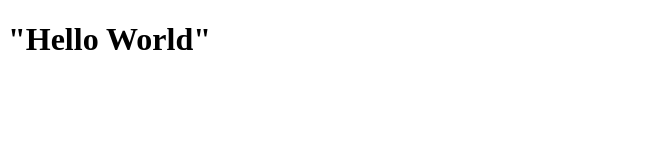
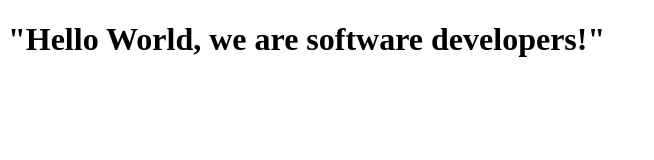
Before and after one commit to josepucciarelli/surveyForm, a plain HTML site: page surveyForm/surveyForm/index.html in a window 1280 px wide. Shown: the whole page, without its empty margins (0-654 px from the left). Drawn offline with Linux system fonts and the light colour scheme.

Commit message:
hello world , we are software developers!

```diff
--- a/surveyForm/surveyForm/index.html
+++ b/surveyForm/surveyForm/index.html
@@ -12,7 +12,7 @@
 
   <body>
     <script src="https://cdn.freecodecamp.org/testable-projects-fcc/v1/bundle.js"></script>
-      <h1>"Hello World"</h1>
+      <h1>"Hello World, we are software developers!"</h1>
     <script  src="js/index.js"></script>
   </body>
 </html>
```
